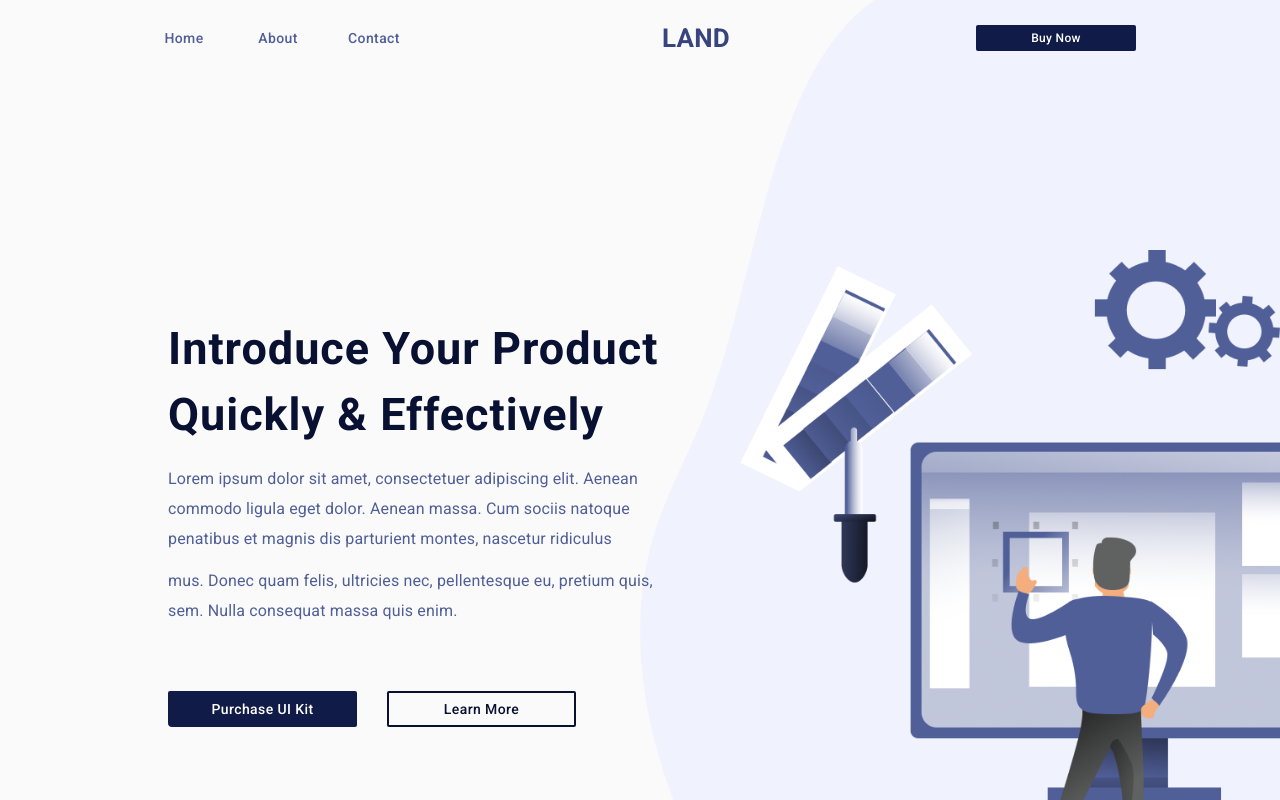
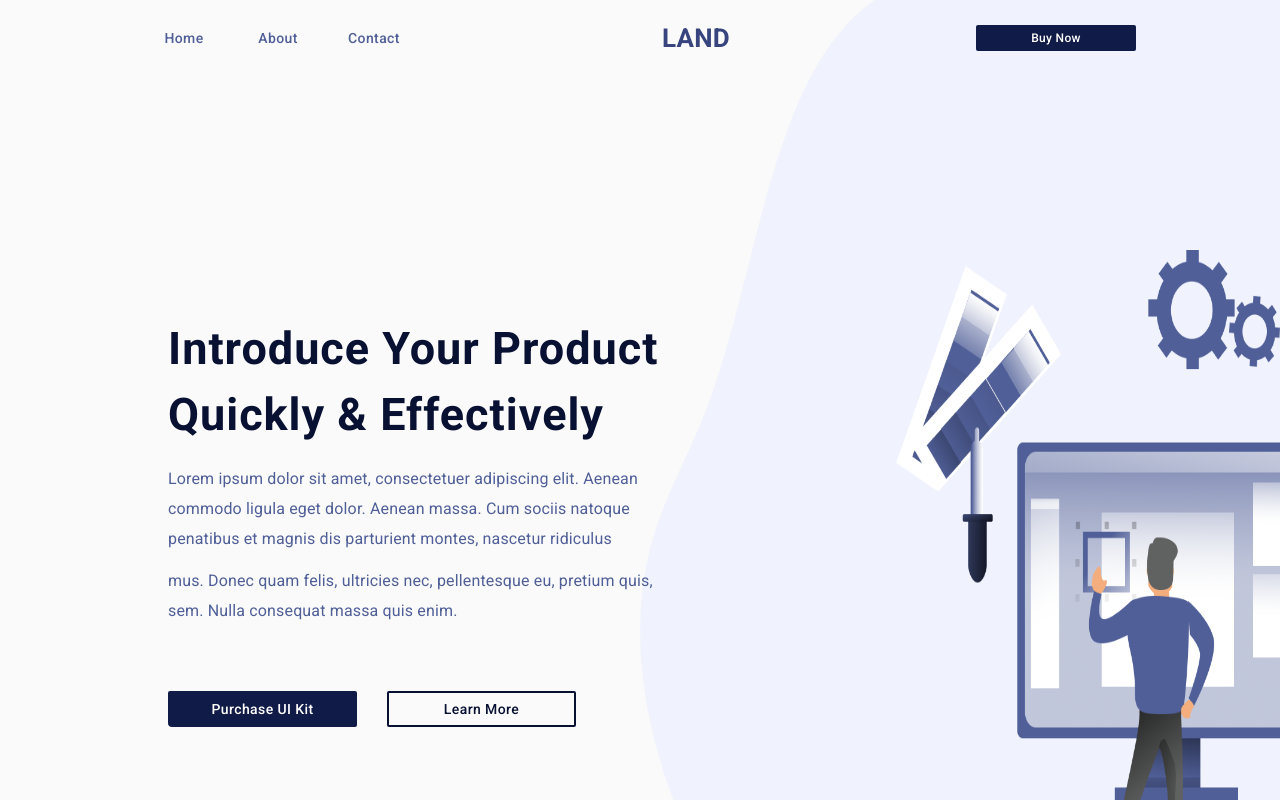
Before and after one commit to ChenzierKabrabam/reactjs-LandingPage, a React (Create React App) app: page / in a window 1280 px wide. Shown: the top 800 px of the page. Built offline with nearby package versions, Linux system fonts and the light colour scheme.

Commit message:
Update App.js

```diff
--- a/src/App.js
+++ b/src/App.js
@@ -18,7 +18,7 @@ const useStyles = makeStyles((theme) => ({
     width: '100%',
     height: '1000px',
     backgroundImage: 'url(' + group + ')',
-    backgroundSize: '540px 650px',
+    backgroundSize: '30% 650px',
     backgroundRepeat: 'no-repeat',
     backgroundPosition: 'right 0 bottom 100px',
   },
```
